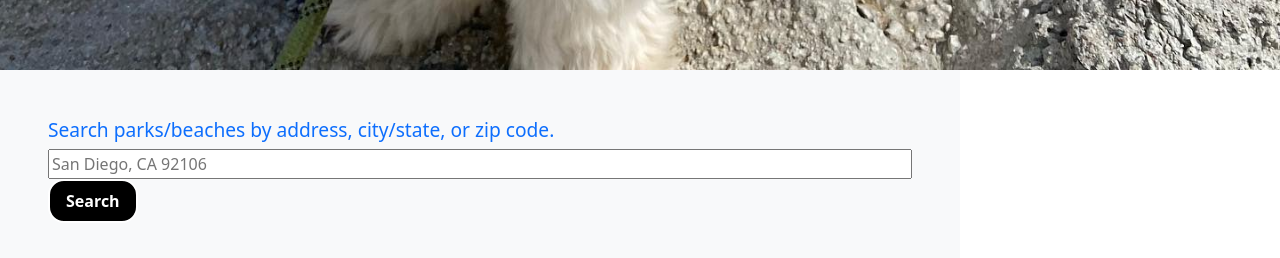
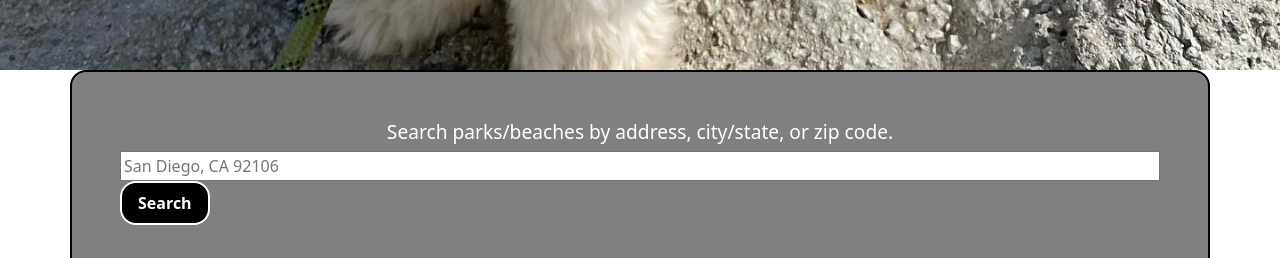
Before and after one commit to yippeejimmee/Restaurant-Picker-Project, a plain HTML site: page index.html in a window 1280 px wide. Shown: the part 1266-1524 px from the top of the page. Drawn offline with nearby package versions, Linux system fonts and the light colour scheme; no server answers.

Commit message:
Francisco (#13)
* basic CSS changes and HTML changes

* changed 'text-primary' from class to id

* added container class to form

* modified: index.html

* changed color of container

Co-authored-by: dcast0607 <100454484+dcast0607@users.noreply.github.com>

```diff
--- a/assets/style.css
+++ b/assets/style.css
@@ -4,8 +4,20 @@
     font-family: Verdana, Geneva, Tahoma, sans-serif;
 }
 
-.text-primary {
+.container {
+    background-color: gray;
+    padding: 3rem;
+    border-radius: 1rem;
+    border: 2px solid black;
+    display: flex;
+    justify-content: center;
+    align-items: center;
+    flex-direction: column;
+  }
+
+#text-primary {
     font-size: larger;
+    color: white;
 }
 
 .btn {
--- a/index.html
+++ b/index.html
@@ -45,8 +45,8 @@
       <div id="dog-fact"></div>
 
       <!--we can insert <div> and class here for search form-->
-        <div class="col-12 col-md-9 flex-column align-center bg-light p-5">
-          <h1 class="text-primary">
+        <div class="container">
+          <h1 id="text-primary">
             Search parks/beaches by address, city/state, or zip code.
           </h1>
           <form id="search-form" class="form w-100">
```
